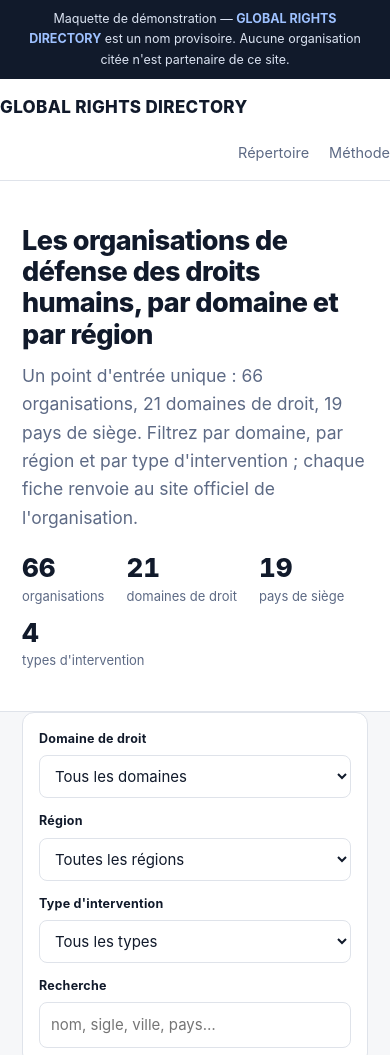
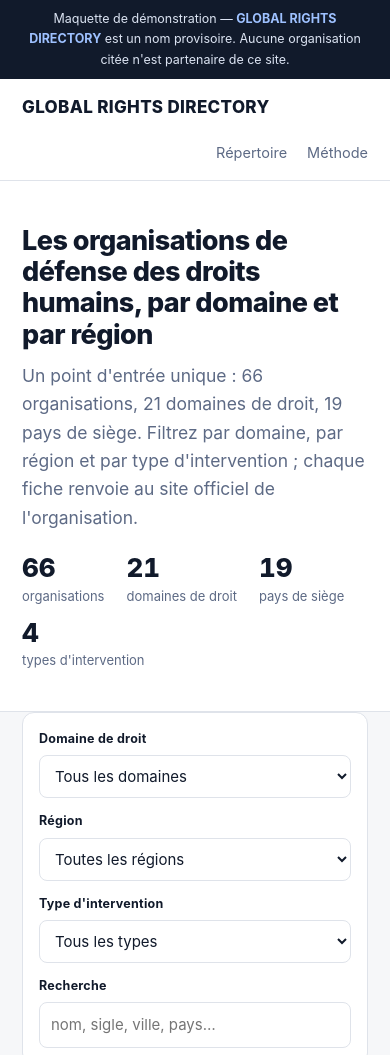
Before and after one commit to anirudhatalmale6-alt/rights-demo, a plain HTML site: page index.html in a window 390 px wide. Shown: the top 1055 px of the page. Drawn offline with Linux system fonts and the light colour scheme.

Commit message:
Barre du haut : padding horizontal retabli
Le meme <div> porte « wrap » et « tbar ». La regle .tbar posait padding:15px 0,
ce qui effacait le padding:0 22px de .wrap (meme specificite, declaree plus
bas) : le logo et le menu etaient colles au bord de l ecran en mobile et
desalignes de 22px avec le reste de la page en desktop. Rien ne debordait,
donc aucun test de debordement ne le voyait.

```diff
--- a/index.html
+++ b/index.html
@@ -21,7 +21,7 @@ h1,h2,h3{color:var(--e);line-height:1.16;letter-spacing:-.02em;margin:0 0 12px;f
 .demo b{color:#9ec1ff}
 
 header.top{background:var(--c);border-bottom:1px solid var(--l);position:sticky;top:0;z-index:30}
-.tbar{display:flex;align-items:center;gap:20px;padding:15px 0;flex-wrap:wrap}
+.tbar{display:flex;align-items:center;gap:20px;padding:15px 22px;flex-wrap:wrap}
 .logo{font-weight:800;font-size:17px;letter-spacing:.02em;color:var(--e)}
 .tbar nav{margin-left:auto;display:flex;gap:20px;font-size:14.5px}
 .tbar nav a{color:var(--mu);text-decoration:none}
```
